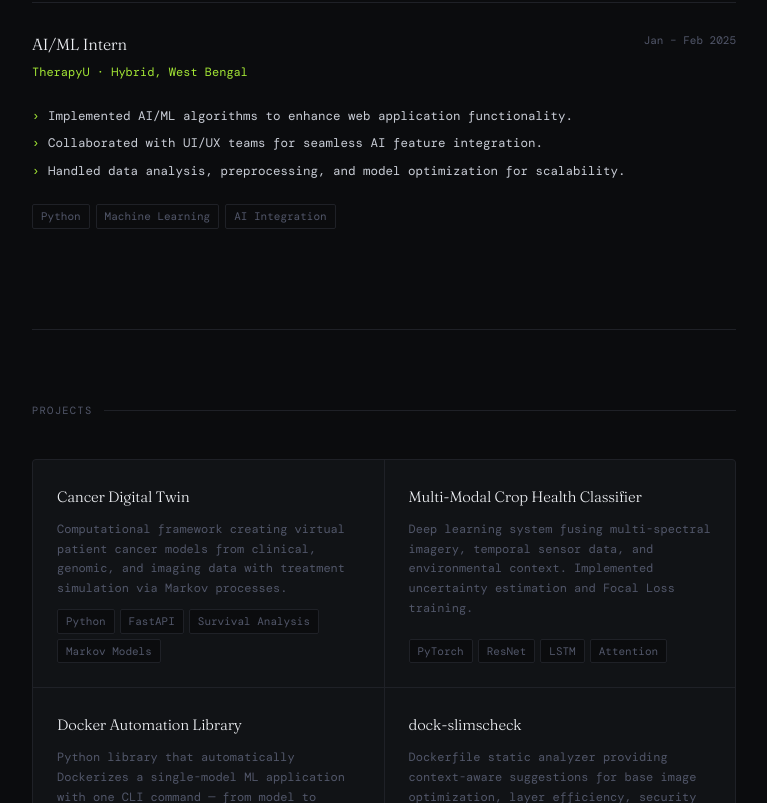
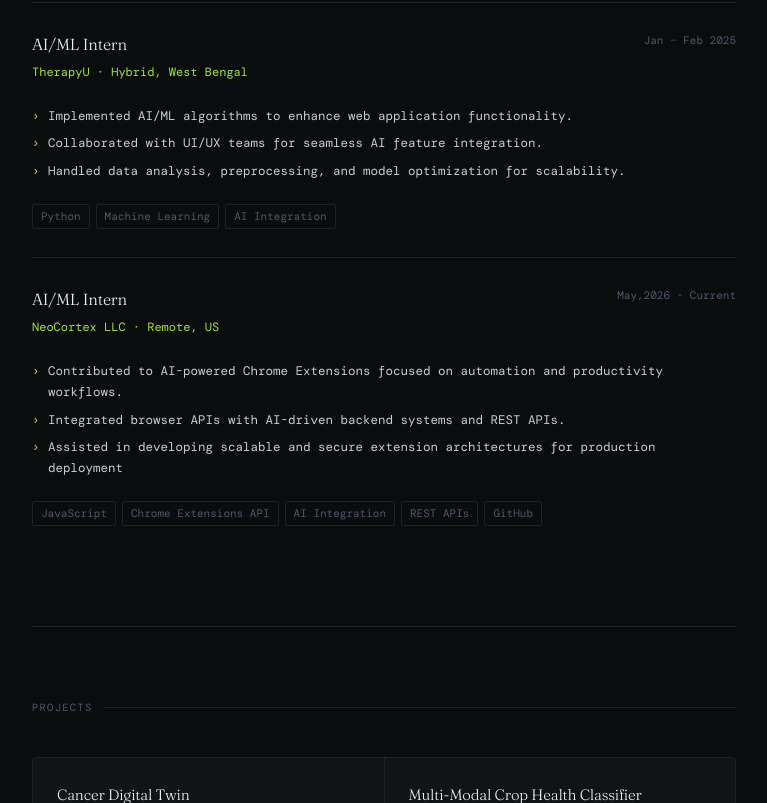
Before and after one commit to avirooppal/avirooppal.github.io, a plain HTML site: page index.html in a window 1280 px wide. Shown: the part 1216-2019 px from the top of the page, without its empty margins (256-1023 px from the left). Drawn offline with nearby package versions, Linux system fonts and the light colour scheme; a web font is replaced by a local one.

Commit message:
Updated resume and updated frontend

```diff
--- a/index.html
+++ b/index.html
@@ -633,6 +633,23 @@
               Integration</span>
           </div>
         </div>
+        <div class="exp-item">
+          <div>
+            <div class="exp-role">AI/ML Intern</div>
+            <div class="exp-org">NeoCortex LLC · Remote, US</div>
+          </div>
+          <div class="exp-duration">May,2026 - Current</div>
+          <ul class="exp-bullets">
+            <li>Contributed to AI-powered Chrome Extensions focused on automation and productivity workflows.
+            </li>
+            <li>Integrated browser APIs with AI-driven backend systems and REST APIs.</li>
+            <li>Assisted in developing scalable and secure extension architectures for production deployment</li>
+          </ul>
+          <div class="exp-tech">
+            <span class="chip">JavaScript</span><span class="chip">Chrome Extensions API</span><span class="chip">AI Integration</span><span
+              class="chip">REST APIs</span><span class="chip">GitHub</span>
+          </div>
+        </div>
 
       </div>
     </section>
```
Also changed, not shown: 1 other file.
